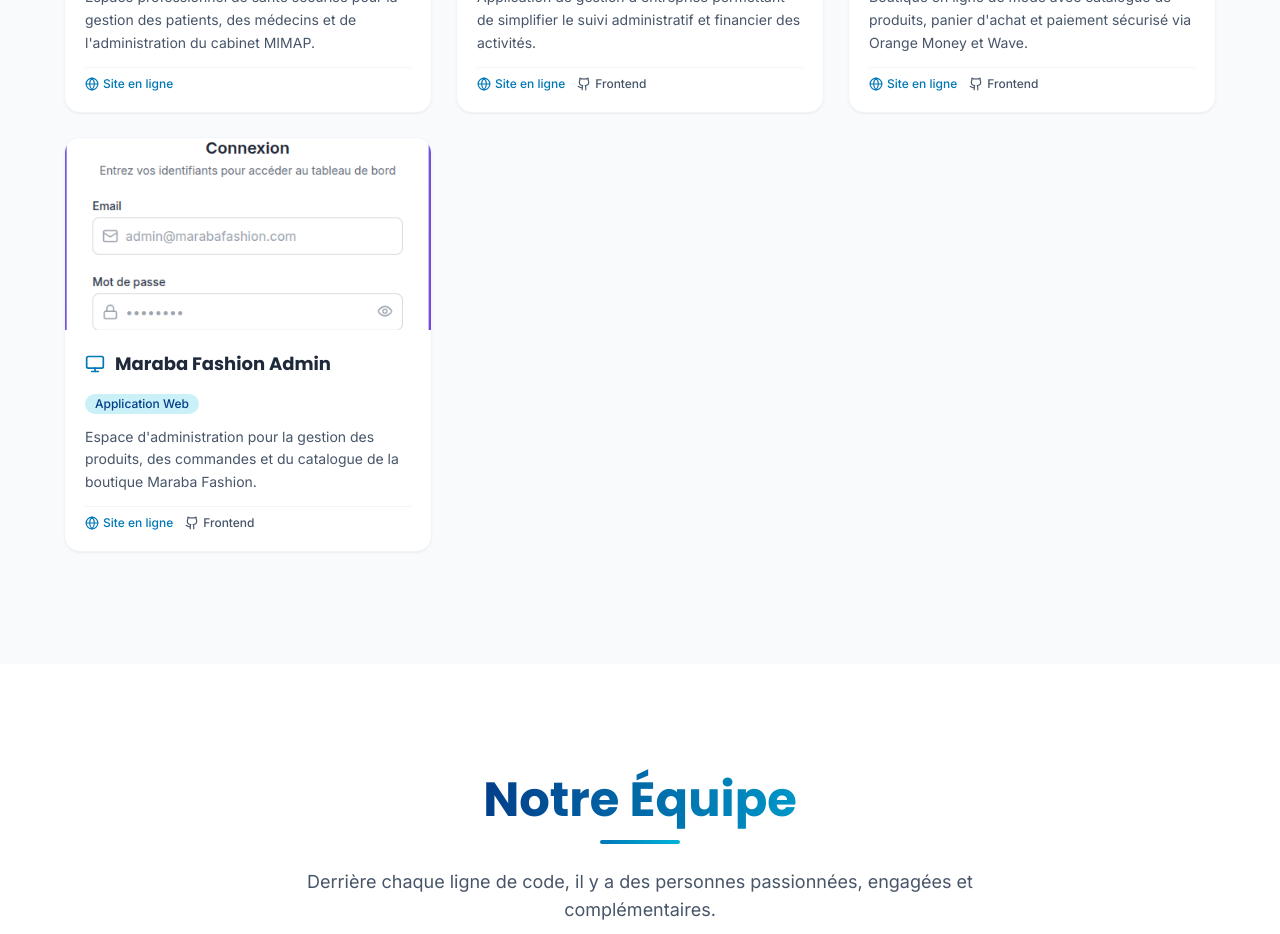
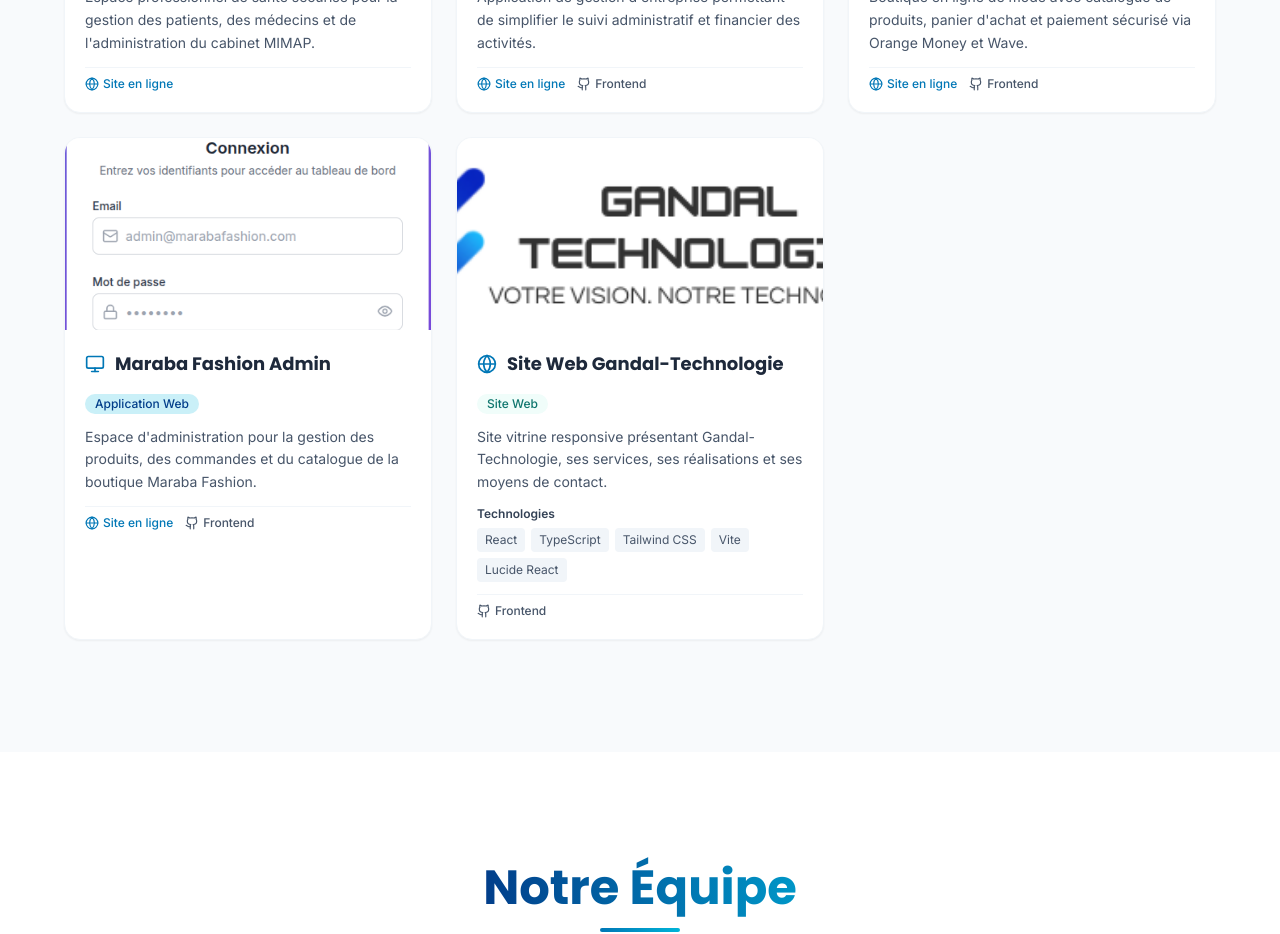
Before and after one commit to hadiyatouba0909/Gandal-Technologie, a React (Vite) app: page / in a window 1280 px wide. Shown: the part 6500-7434 px from the top of the page. Built offline with nearby package versions, Linux system fonts and the light colour scheme.

Commit message:
Add Gandal Technologie site to portfolio

```diff
--- a/src/components/Realisation.tsx
+++ b/src/components/Realisation.tsx
@@ -10,6 +10,7 @@
   image: string;
   icon: LucideIcon;
   tech: string[];
+  showTech?: boolean;
   liveUrl?: string;
   githubFrontend?: string;
   githubBackend?: string;
@@ -100,6 +101,18 @@
     tech: ['React', 'Node.js', 'API REST'],
     liveUrl: 'https://maraba-fashion-admin.vercel.app/login',
     githubFrontend: 'https://github.com/hadiyatouba0909/maraba_fashion',
+  },
+  {
+    id: 14,
+    name: 'Site Web Gandal-Technologie',
+    type: 'Site Web',
+    description:
+      'Site vitrine responsive présentant Gandal-Technologie, ses services, ses réalisations et ses moyens de contact.',
+    image: '/Gandal-Technologie%20Logo%20Modulaire(1).svg',
+    icon: Globe,
+    tech: ['React', 'TypeScript', 'Tailwind CSS', 'Vite', 'Lucide React'],
+    showTech: true,
+    githubFrontend: 'https://github.com/hadiyatouba0909/Gandal-Technologie',
   },
 ];
 
@@ -223,6 +236,21 @@
                   <p className="text-sm text-slate-600 leading-relaxed line-clamp-3 mb-3">
                     {project.description}
                   </p>
+                  {project.showTech && (
+                    <div className="mb-3">
+                      <p className="text-xs font-semibold text-slate-700 mb-1.5">Technologies</p>
+                      <div className="flex flex-wrap gap-1.5">
+                        {project.tech.map((technology) => (
+                          <span
+                            key={technology}
+                            className="rounded bg-slate-100 px-2 py-1 text-xs text-slate-600"
+                          >
+                            {technology}
+                          </span>
+                        ))}
+                      </div>
+                    </div>
+                  )}
                   {(project.liveUrl || project.githubFrontend || project.githubBackend) && (
                     <div className="flex flex-wrap items-center gap-3 pt-2 border-t border-slate-100">
                       {project.liveUrl && (
```
